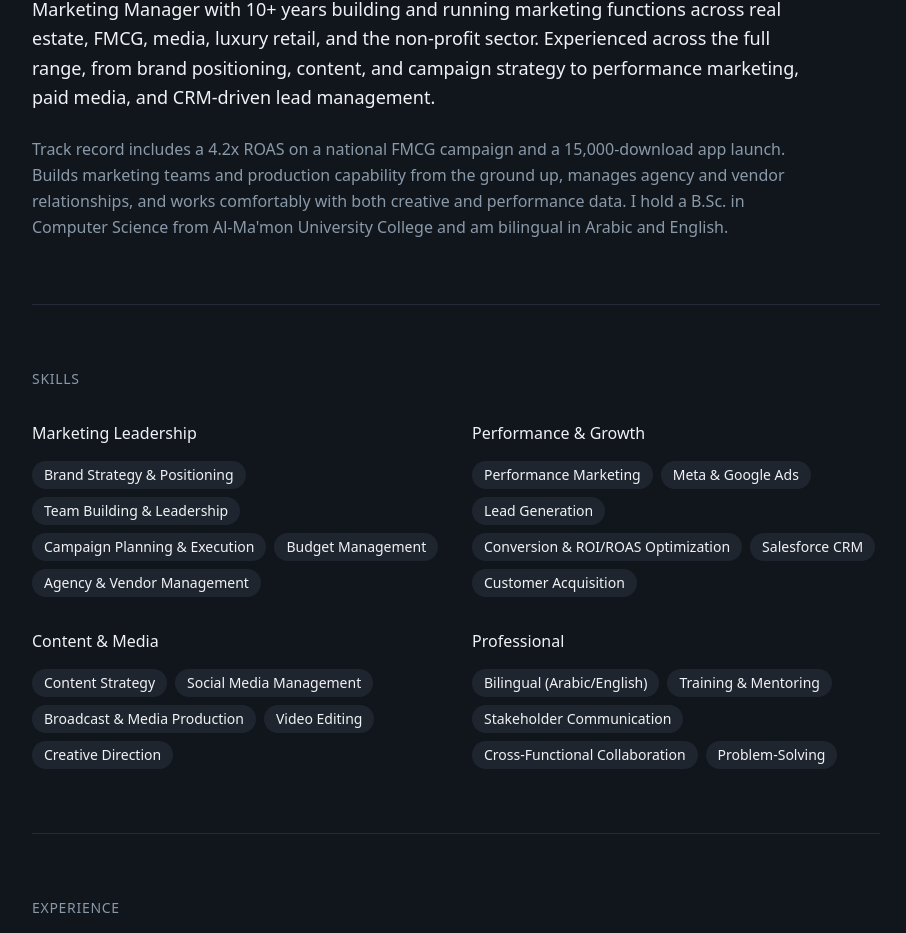
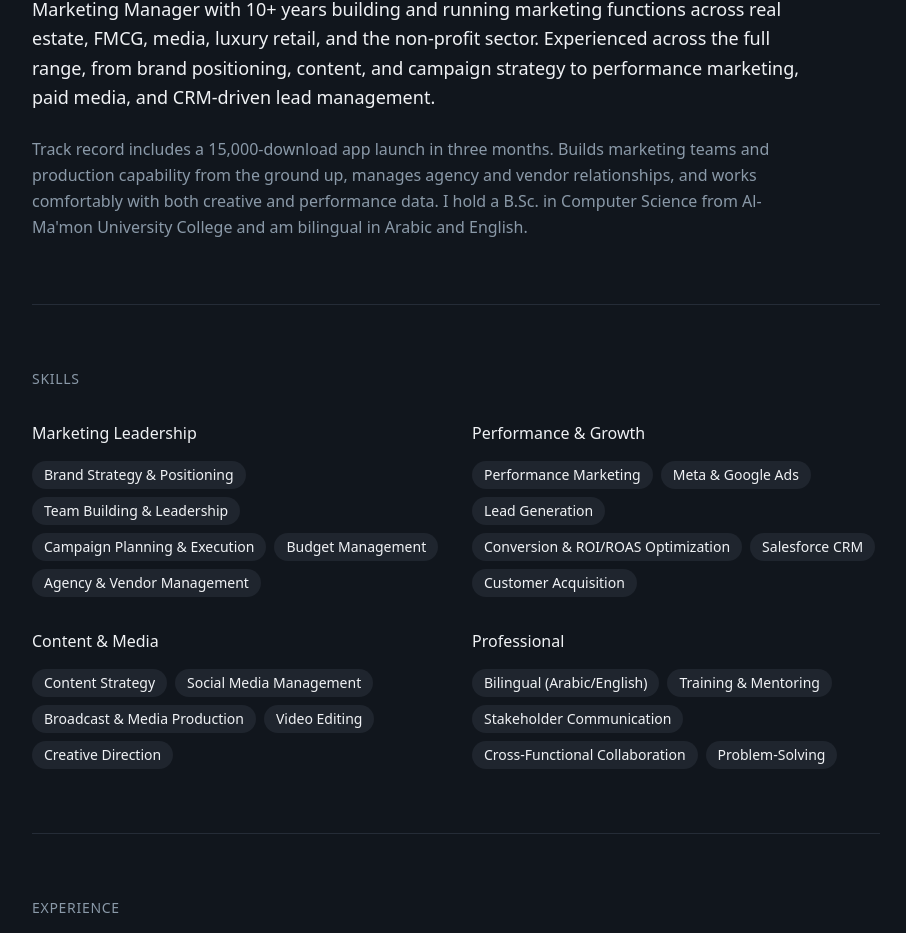
Before and after one commit to musawione/v0-musawi, a Next.js app: page / in a window 1280 px wide. Shown: the part 778-1711 px from the top of the page, without its empty margins (184-1090 px from the left). Built offline with nearby package versions, Linux system fonts and the light colour scheme.

Commit message:
Remove 4.2x ROAS claim from About
Co-Authored-By: Claude Opus 5.5 <noreply@anthropic.com>
Claude-Session: https://claude.ai/code/session_01KQHSFetg9kVVoGL9cJ6WvW

```diff
--- a/components/about-section.tsx
+++ b/components/about-section.tsx
@@ -12,8 +12,7 @@ export function AboutSection() {
           performance marketing, paid media, and CRM-driven lead management.
         </p>
         <p className="text-muted-foreground leading-relaxed max-w-3xl">
-          Track record includes a 4.2x ROAS on a national FMCG campaign and a 15,000-download
-          app launch. Builds
+          Track record includes a 15,000-download app launch in three months. Builds
           marketing teams and production capability from the ground up, manages agency and
           vendor relationships, and works comfortably with both creative and performance data.
           I hold a B.Sc. in Computer Science from Al-Ma&apos;mon University College and am
```
